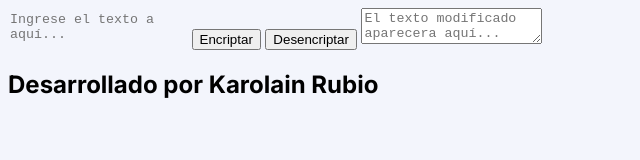
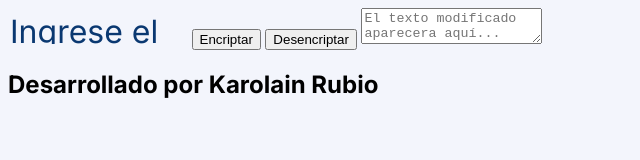
Before and after one commit to Kprubio/challenge-encriptador, a plain HTML site: page index.html in a window 1280 px wide. Shown: the whole page, without its empty margins (0-640 px from the left). Drawn offline with Linux system fonts and the light colour scheme.

Commit message:
Actualiza el styles.css

```diff
--- a/styles.css
+++ b/styles.css
@@ -1,6 +1,7 @@
 
 :root{
     --color-primario: #F3F5FC ;
+    --color-secundario: #0A3871 ;
     --fuente-inter: "Inter" , sans-serif ;
 
 }
@@ -14,5 +15,10 @@ body{
     background-color: transparent;
     border: none;
     resize: none;
+}
 
+#contenido__textoAModificar::placeholder {
+    font-family: var(--fuente-inter);
+    color: var(--color-secundario);
+    font-size: 2rem;
 }
```
